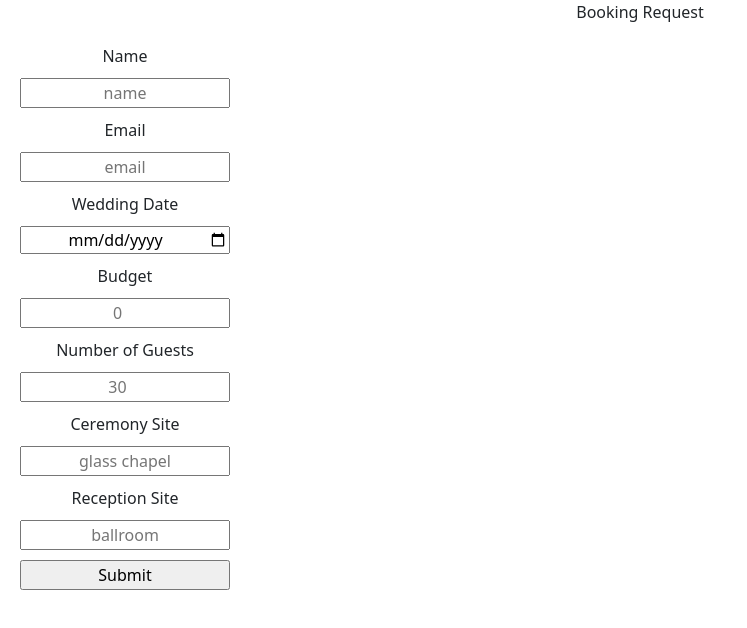
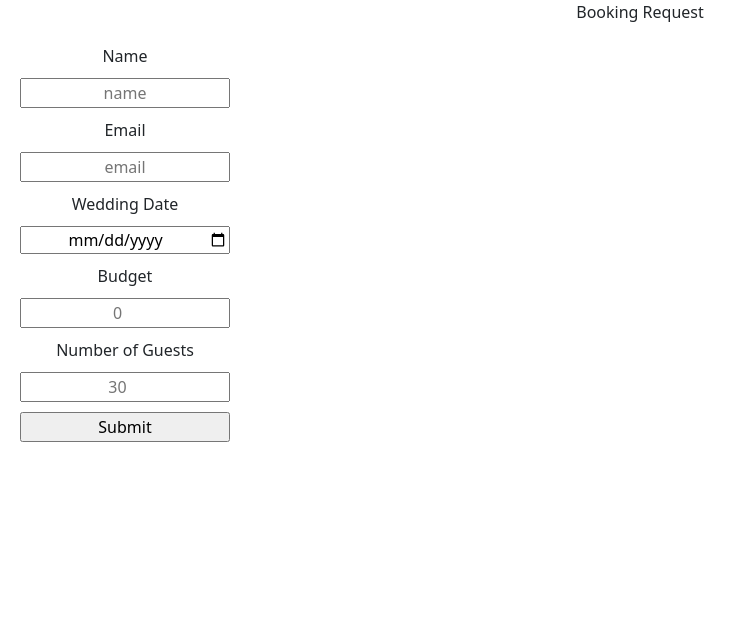
Before and after one commit to jalynnjk/venue-booker, a React (Create React App) app: page /booking-portal in a window 1280 px wide. Shown: the top 628 px of the page, without its empty margins (0-747 px from the left). Built offline with nearby package versions, Linux system fonts and the light colour scheme.

Commit message:
Change form to represent updates to backend model

```diff
--- a/src/components/booking_portal/BookingPortal.js
+++ b/src/components/booking_portal/BookingPortal.js
@@ -99,26 +99,6 @@ function BookingPortal(props) {
 					required
 					id='guest-count'
 				/>
-				<label htmlFor='ceremony-site-field' className='label'>
-					Ceremony Site
-				</label>
-				<input
-					className='input'
-					type='text'
-					required
-					id='ceremony-site-field'
-					placeholder='glass chapel'
-				/>
-				<label htmlFor='reception-site-field' className='label'>
-					Reception Site
-				</label>
-				<input
-					className='input'
-					type='text'
-					required
-					id='reception-site-field'
-					placeholder='ballroom'
-				/>
 				<input type='submit' value='Submit' className='submit-btn' />
 			</form>
 		</div>
--- a/src/components/owner_portal/OwnerPortal.js
+++ b/src/components/owner_portal/OwnerPortal.js
@@ -76,8 +76,6 @@ function OwnerPortal(props) {
 							<Card.Text>{request.wedding_date}</Card.Text>
 							<Card.Text>{request.number_guests}</Card.Text>
 							<Card.Text>{request.budget}</Card.Text>
-							<Card.Text>{request.ceremony_location}</Card.Text>
-							<Card.Text>{request.reception_location}</Card.Text>
 							<Button
 								onClick={() => {
 									setTargetRequest(request);
```
